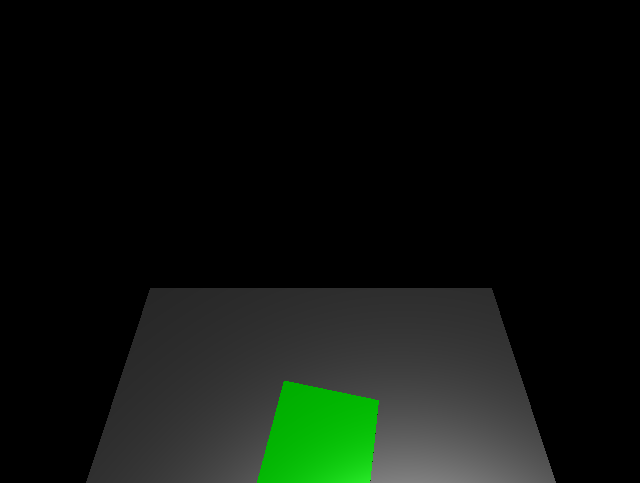
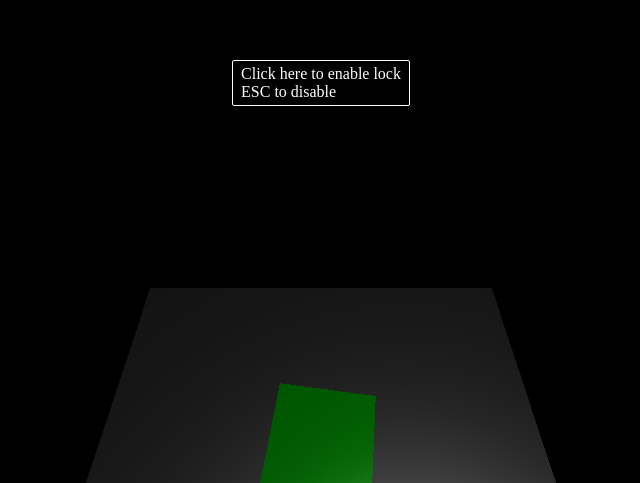
Before and after one commit to GreekRush/FridayProjects, a website built with webpack: page app/index.html in a window 1280 px wide. Shown: the part 317-800 px from the top of the page, without its empty margins (319-959 px from the left). Built offline with nearby package versions, Linux system fonts and the light colour scheme.

Commit message:
Pointerlock works. Camera still needs to update.

```diff
--- a/app/index.html
+++ b/app/index.html
@@ -13,6 +13,12 @@
         <link rel="stylesheet" type="text/css" href="res/main.css">
     </head>
     <body>
+        <div class="center-flex">
+            <div id="pointerLockButton">
+                <span>Click here to enable lock<br>ESC to disable</span>
+            </div>
+        </div>
+
         <script src="lib/three.min.js"></script>
         <script src="dist/threets.js"></script>
         <!-- WebGL Canvas element will be inserted here -->
--- a/app/res/main.css
+++ b/app/res/main.css
@@ -6,3 +6,27 @@ canvas {
     height: 100%;
     display: block;
 }
+
+.center-flex {
+    position: absolute;
+    width: 100%;
+    height: 100%;
+    color: #ffffff;
+    background-color: rgba(0, 0, 0, 0.5);
+    display: flex;
+    flex-direction: column;
+    justify-content: center;
+    align-items: center;
+    align-content: stretch;
+}
+#pointerLockButton {
+    display: block;
+    border: 1px solid #ffffff;
+    border-radius: 2px;
+    padding: 4px 8px;
+    cursor: pointer;
+}
+#pointerLockButton:hover {
+    background-color: #ddd;
+    color: #000;
+}
--- a/app/src/MouseHandler.ts
+++ b/app/src/MouseHandler.ts
@@ -7,6 +7,8 @@ export class MouseHandler {
     private _pointerLock: boolean;
     private _pitch: THREE.Object3D;
     private _yaw: THREE.Object3D;
+
+    private _pointerLockButton: Element;
 
     constructor(public camera: THREE.Camera) {
         this.pointerLock = false;
@@ -18,8 +20,30 @@ export class MouseHandler {
         this._yaw.position.y = 10;
         this._yaw.add(this._pitch);
 
-        document.body.requestPointerLock();
-        this.enablePointerLock();
+        this._pointerLockButton = document.querySelector("#pointerLockButton");
+
+        // make sure browser supports pointerlock API
+        let havePointerLock = "pointerLockElement" in document ||
+            "mozPointerLockElement" in document ||
+            "webkitPointerLockElement" in document;
+
+        if (havePointerLock) {
+            let element = document.body;
+            this._pointerLockButton.addEventListener("click", (event) => element.requestPointerLock());
+
+        }
+        // document.body.requestPointerLock();
+        // this.enablePointerLock();
+    }
+
+    pointerLockChange = (event) => {
+        if (document.pointerLockElement === document.body || document["mozPointerLockElement"] === document.body || document["webkitPointerLockElement"] === document.body) {
+            this.enablePointerLock();
+            document.querySelector["#center-flex"].style.display = "none";
+        } else {
+            this.disablePointerLock();
+            document.querySelector["#center-flex"].style.display = "flex";
+        }
     }
 
     destroy() {
@@ -37,7 +61,7 @@ export class MouseHandler {
             this._yaw.rotation.y -= dx * MOUSE_SENSITIVITY;
             this._pitch.rotation.x -= dy * MOUSE_SENSITIVITY;
 
-            this._pitch.rotation.x = Math.max( -Globals.PI_2, Math.min( Globals.PI_2, this._pitch.rotation.x));
+            this._pitch.rotation.x = Math.max(-Globals.PI_2, Math.min(Globals.PI_2, this._pitch.rotation.x));
         }
     };
 
```
Also changed, not shown: app/dist/threets.js, 1 other file.
